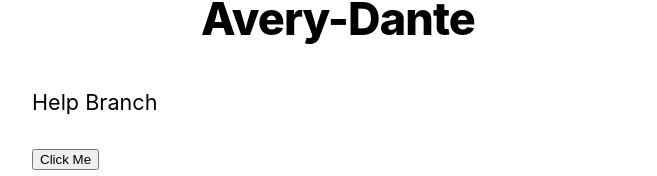
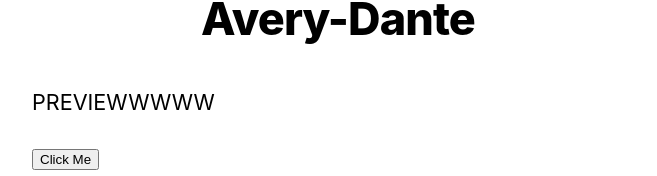
Before and after one commit to thelovesmith/nextjs-test, a Next.js app: page / in a window 1280 px wide. Shown: the part 480-656 px from the top of the page, without its empty margins (302-959 px from the left). Built offline with nearby package versions, Linux system fonts and the light colour scheme.

Commit message:
Previews the pull rewuest

```diff
--- a/pages/index.js
+++ b/pages/index.js
@@ -23,7 +23,7 @@ export default function Home({ allPostsData }) {
       </Head>
       <section className={utilStyles.headingMd}>
         <p>
-          Help Branch
+       PREVIEWWWWW
 
         </p>
         <button>Click Me</button>
```
